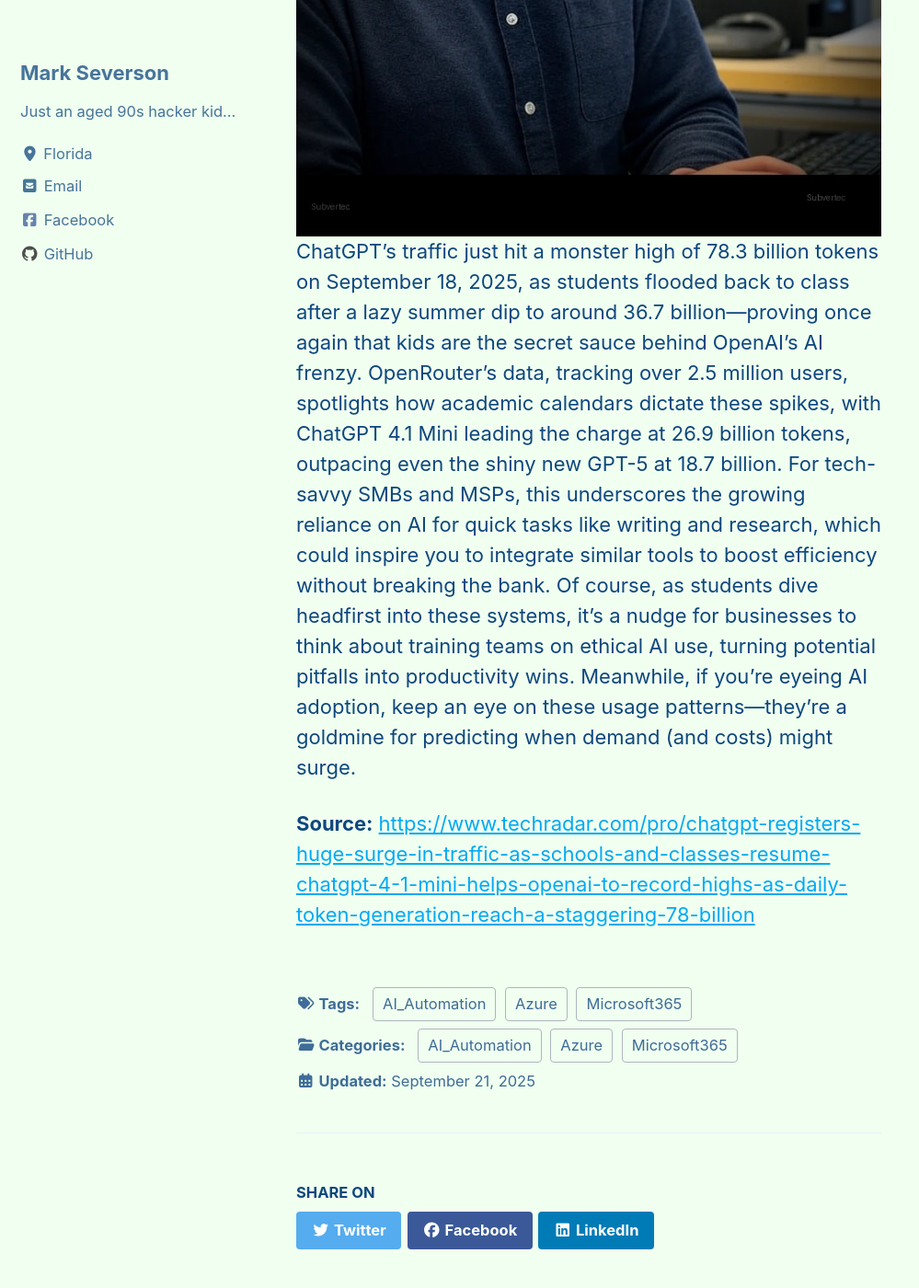
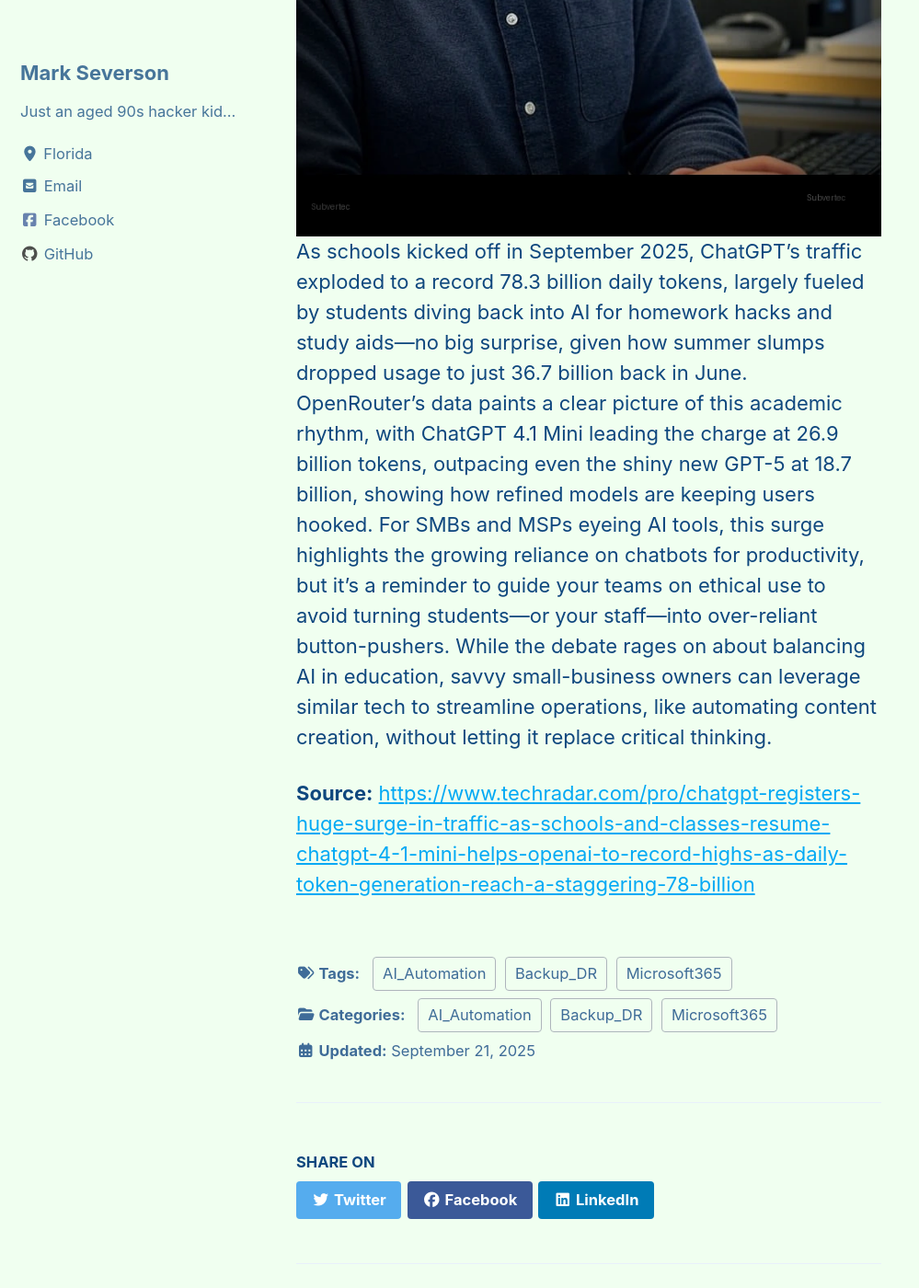
Before and after one commit to subv3rsiv3/website, a Jekyll site: the page built from _posts/2025-09-21-chatgpt-registers-huge-surge-in-traffic-as-schools-and-classes-resume-chatgpt-41.md, in a window 1280 px wide and 1400 px high, scrolled down 1472 px. Shown: the whole window at 92% size, without its empty margins (0-999 px from the left). Built offline with Jekyll 4.4.1, drawn with Linux system fonts in a browser that asks for light colours; cached includes are drawn as plain includes; some of the changed text lies outside the part shown.

Commit message:
Publish: ChatGPT registers huge surge in traffic as schools (and classes) resume — ChatGPT 4.1 mini helps OpenAI to record highs as daily token generation reaches a staggering 78 billion

```diff
--- a/_posts/2025-09-21-chatgpt-registers-huge-surge-in-traffic-as-schools-and-classes-resume-chatgpt-41.md
+++ b/_posts/2025-09-21-chatgpt-registers-huge-surge-in-traffic-as-schools-and-classes-resume-chatgpt-41.md
@@ -1,18 +1,18 @@
 ---
 layout: single
 title: ChatGPT registers huge surge in traffic as schools (and classes) resume — ChatGPT 4.1 mini helps OpenAI to record highs as daily token generation reaches a staggering 78 billion
-date: '2025-09-21 23:31:05 '
-excerpt: ChatGPT's traffic just hit a monster high of 78.3 billion tokens on September 18, 2025, as students flooded back to class after a lazy summer dip to around 36.7 billion—proving once again that kids are the secret sauce behind OpenAI's AI fr
+date: '2025-09-21 23:58:22 '
+excerpt: As schools kicked off in September 2025, ChatGPT's traffic exploded to a record 78.3 billion daily tokens, largely fueled by students diving back into AI for homework hacks and study aids—no big surprise, given how summer slumps dropped usa
 seo_title: ChatGPT registers huge surge in traffic as schools (and classes) resume — ChatGPT 4.1 mini helps OpenAI to record highs as daily token generation reaches a staggering 78 billion
-seo_description: ChatGPT's traffic just hit a monster high of 78.3 billion tokens on September 18, 2025, as students flooded back to class after a lazy summer dip to around
+seo_description: As schools kicked off in September 2025, ChatGPT's traffic exploded to a record 78.3 billion daily tokens, largely fueled by students diving back into AI f
 categories:
 - Microsoft365
-- Azure
 - AI_Automation
+- Backup_DR
 tags:
 - Microsoft365
-- Azure
 - AI_Automation
+- Backup_DR
 permalink: /blog/chatgpt-registers-huge-surge-in-traffic-as-schools-and-classes-resume-chatgpt-41/
 header:
   image: /assets/images/chatgpt-registers-huge-surge-in-traffic-as-schools-and-classes-resume-chatgpt-41-hero.webp
@@ -24,6 +24,6 @@
 ---
 
 ![ChatGPT registers huge surge in traffic as schools (and classes) resume — ChatGPT 4.1 mini helps OpenAI to record highs as daily token generation reaches a staggering 78 billion](/assets/images/chatgpt-registers-huge-surge-in-traffic-as-schools-and-classes-resume-chatgpt-41-hero.webp)
-ChatGPT's traffic just hit a monster high of 78.3 billion tokens on September 18, 2025, as students flooded back to class after a lazy summer dip to around 36.7 billion—proving once again that kids are the secret sauce behind OpenAI's AI frenzy. OpenRouter's data, tracking over 2.5 million users, spotlights how academic calendars dictate these spikes, with ChatGPT 4.1 Mini leading the charge at 26.9 billion tokens, outpacing even the shiny new GPT-5 at 18.7 billion. For tech-savvy SMBs and MSPs, this underscores the growing reliance on AI for quick tasks like writing and research, which could inspire you to integrate similar tools to boost efficiency without breaking the bank. Of course, as students dive headfirst into these systems, it's a nudge for businesses to think about training teams on ethical AI use, turning potential pitfalls into productivity wins. Meanwhile, if you're eyeing AI adoption, keep an eye on these usage patterns—they're a goldmine for predicting when demand (and costs) might surge.
+As schools kicked off in September 2025, ChatGPT's traffic exploded to a record 78.3 billion daily tokens, largely fueled by students diving back into AI for homework hacks and study aids—no big surprise, given how summer slumps dropped usage to just 36.7 billion back in June. OpenRouter's data paints a clear picture of this academic rhythm, with ChatGPT 4.1 Mini leading the charge at 26.9 billion tokens, outpacing even the shiny new GPT-5 at 18.7 billion, showing how refined models are keeping users hooked. For SMBs and MSPs eyeing AI tools, this surge highlights the growing reliance on chatbots for productivity, but it's a reminder to guide your teams on ethical use to avoid turning students—or your staff—into over-reliant button-pushers. While the debate rages on about balancing AI in education, savvy small-business owners can leverage similar tech to streamline operations, like automating content creation, without letting it replace critical thinking.
 
 **Source:** [https://www.techradar.com/pro/chatgpt-registers-huge-surge-in-traffic-as-schools-and-classes-resume-chatgpt-4-1-mini-helps-openai-to-record-highs-as-daily-token-generation-reach-a-staggering-78-billion](https://www.techradar.com/pro/chatgpt-registers-huge-surge-in-traffic-as-schools-and-classes-resume-chatgpt-4-1-mini-helps-openai-to-record-highs-as-daily-token-generation-reach-a-staggering-78-billion)
```
